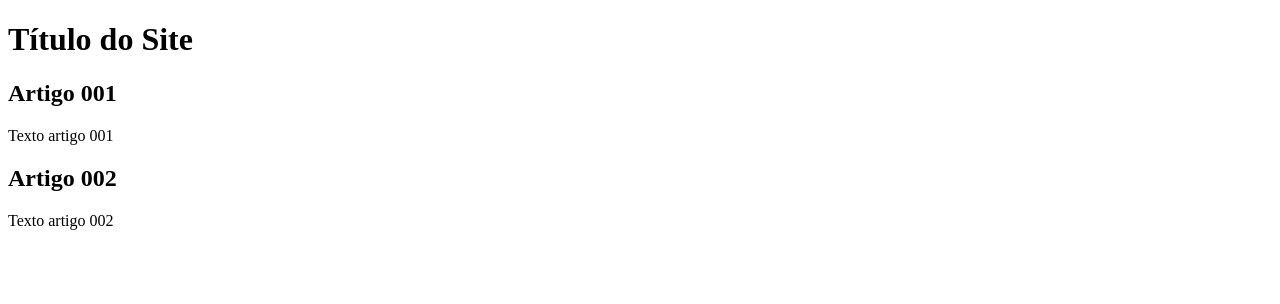
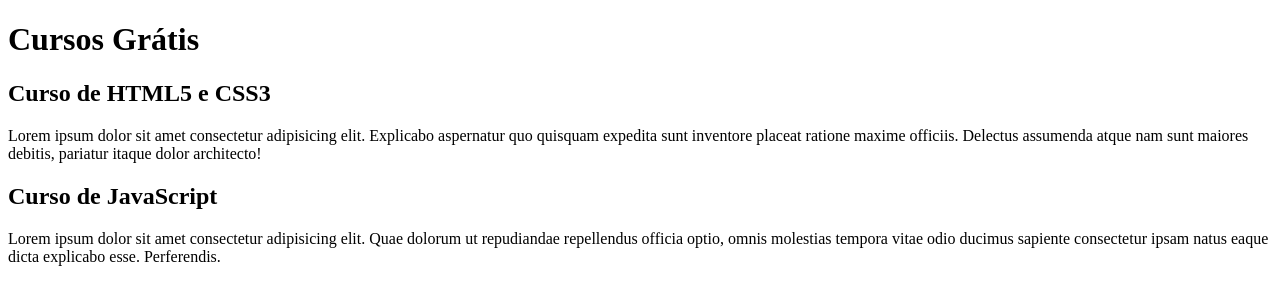
Before and after one commit to GantzLorran/projeto-site, a plain HTML site: page index.html in a window 1280 px wide. Drawn offline with Linux system fonts and the light colour scheme.

Commit message:
Comecei a escrever conteudo

```diff
--- a/index.html
+++ b/index.html
@@ -8,15 +8,15 @@
 <body>
     <main>
         <header>
-            <h1>Título do Site</h1>
+            <h1>Cursos Grátis</h1>
         </header>
         <article>
-            <h2>Artigo 001</h2>
-            <p>Texto artigo 001</p>
+            <h2>Curso de HTML5 e CSS3</h2>
+            <p>Lorem ipsum dolor sit amet consectetur adipisicing elit. Explicabo aspernatur quo quisquam expedita sunt inventore placeat ratione maxime officiis. Delectus assumenda atque nam sunt maiores debitis, pariatur itaque dolor architecto!</p>
         </article>
         <article>
-            <h2>Artigo 002</h2>
-            <p>Texto artigo 002</p>
+            <h2>Curso de JavaScript</h2>
+            <p>Lorem ipsum dolor sit amet consectetur adipisicing elit. Quae dolorum ut repudiandae repellendus officia optio, omnis molestias tempora vitae odio ducimus sapiente consectetur ipsam natus eaque dicta explicabo esse. Perferendis.</p>
         </article>
     </main>
 </body>
```
